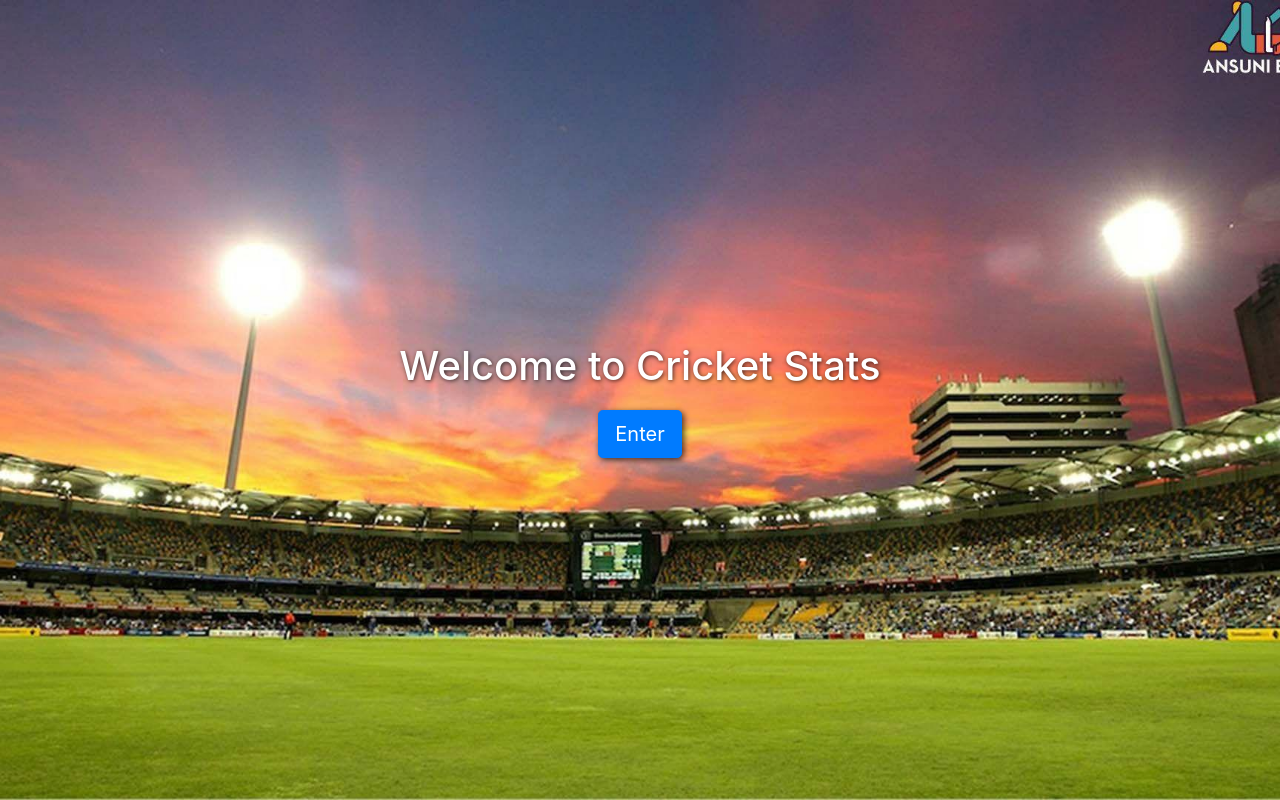
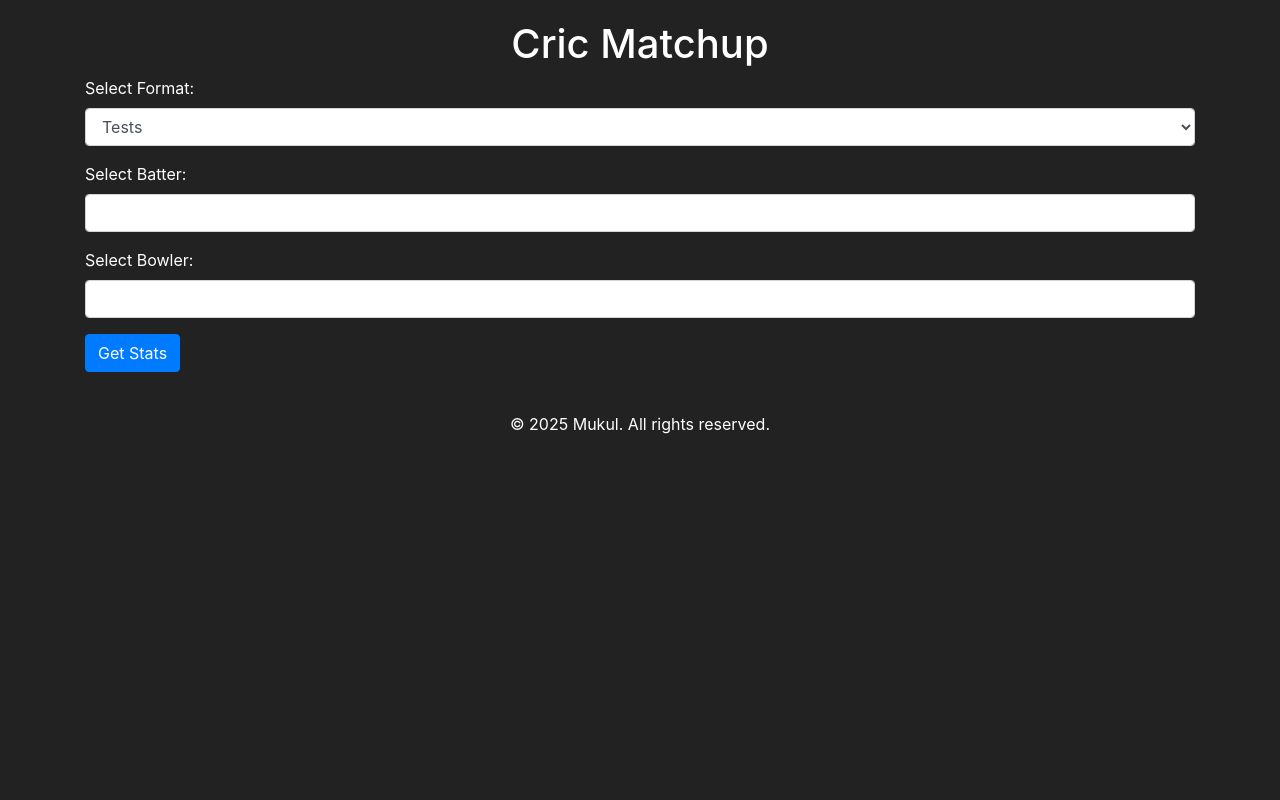
Before and after one commit to mklbasist/cric-matchup, a Flask app: page / in a window 1280 px wide. Run offline with Flask 3, Linux system fonts and the light colour scheme; some libraries are stand-ins or nearby versions.

Commit message:
Update app.py and index.html for Render fixes

```diff
--- a/templates/index.html
+++ b/templates/index.html
@@ -1,117 +1,14 @@
 <!DOCTYPE html>
-<html>
+<html lang="en">
 <head>
-    <title>Cricket Stats</title>
-    <link rel="stylesheet" href="https://maxcdn.bootstrapcdn.com/bootstrap/4.0.0/css/bootstrap.min.css">
-    <style>
-        body {
-            background-image: url("{{ url_for('static', filename='images.jpg') }}");
-            background-size: cover;
-            background-repeat: no-repeat;
-            background-position: center;
-            background-attachment: fixed;
-            color: white;
-            min-height: 100vh;
-        }
-        body::before {
-            content: "";
-            position: fixed;
-            top: 0; left: 0; right: 0; bottom: 0;
-            background: rgba(0, 0, 0, 0.5);
-            z-index: -1;
-        }
-        .container {
-            background-color: rgba(0, 0, 0, 0.5);
-            padding: 20px;
-            border-radius: 10px;
-            margin-top: 30px;
-        }
-    </style>
-    <script>
-    async function search(type) {
-        let input = document.getElementById(type + '_input');
-        let query = input.value;
+    <meta charset="UTF-8">
+    <title>Cric Matchup</title>
+    <link rel="stylesheet" href="https://cdn.jsdelivr.net/npm/bootstrap@4.6.2/dist/css/bootstrap.min.css">
+</head>
+<body style="background:#222; color:white; padding:20px;">
 
-        if (query.length < 1) {
-            document.getElementById(type + '_list').innerHTML = '';
-            return;
-        }
-
-        let response = await fetch(`/search_${type}?query=${query}`);
-        let data = await response.json();
-
-        let list = document.getElementById(type + '_list');
-        list.innerHTML = '';
-        data.forEach(item => {
-            let option = document.createElement('option');
-            option.value = item;
-            list.appendChild(option);
-        });
-    }
-
-    async function getStats() {
-        let format = document.getElementById('format').value;
-        let batter = document.getElementById('batters_input').value;
-        let bowler = document.getElementById('bowlers_input').value;
-
-        let formData = new FormData();
-        formData.append('format', format);
-        formData.append('batter', batter);
-        formData.append('bowler', bowler);
-
-        let response = await fetch('/get_stats', {method: 'POST', body: formData});
-        let stats = await response.json();
-
-        let average = stats.outs > 0 ? (stats.runs / stats.outs).toFixed(2) : "N/A";
-
-        document.getElementById('format_cell').innerText = stats.format;
-        document.getElementById('batter_cell').innerText = stats.batter;
-        document.getElementById('bowler_cell').innerText = stats.bowler;
-        document.getElementById('runs_cell').innerText = stats.runs;
-        document.getElementById('balls_cell').innerText = stats.balls;
-        document.getElementById('outs_cell').innerText = stats.outs;
-        document.getElementById('average_cell').innerText = average;
-        document.getElementById('sr_cell').innerText = stats.strike_rate;
-
-        document.getElementById('stats_table').style.display = 'table';
-    }
-
-    function showMatchup() {
-        document.getElementById('welcome_page').style.display = 'none';
-        document.getElementById('matchup_page').style.display = 'block';
-    }
-    </script>
-</head>
-<body>
-    <!-- Welcome Page -->
-    <div id="welcome_page" style="
-    height: 100vh;
-    display: flex;
-    justify-content: center;
-    align-items: center;
-    background-image: url('{{ url_for('static', filename='3468657.jpg') }}');
-    background-size: cover;
-    background-repeat: no-repeat;
-    background-position: center;
-    color: white;
-    flex-direction: column;
-    text-shadow: 1px 1px 4px rgba(0,0,0,0.7);
-    padding: 20px;
-">
-    <h1 style="margin-bottom: 20px;">Welcome to Cricket Stats</h1>
-    <button class="btn btn-primary btn-lg"
-            style="box-shadow: 2px 2px 6px rgba(0,0,0,0.7);"
-            onclick="showMatchup()">Enter</button>
-</div>
-
-    <!-- Hidden Matchup Stats Page -->
-    <div id="matchup_page" style="display:none;">
 <div class="container">
-            <h1 style="text-align: center; font-size: 3rem; font-weight: bold; margin-bottom: 30px; color: white; text-decoration: underline;">
-                Cricket Matchup
-            </h1>
-
-            <h2>Cricket Batter vs Bowler Stats</h2>
+    <h1 class="text-center">Cric Matchup</h1>
 
     <div class="form-group">
         <label for="format">Select Format:</label>
@@ -160,11 +57,49 @@
             </tr>
         </tbody>
     </table>
-        </div>
 
-        <footer style="text-align:center; padding:10px; color: white; margin-top: 30px;">
+    <footer style="text-align:center; padding:10px; margin-top:30px;">
         &copy; 2025 Mukul. All rights reserved.
     </footer>
 </div>
+
+<script>
+    async function search(type) {
+        const query = document.getElementById(type + "_input").value;
+        if (query.length === 0) return;
+        const res = await fetch(`/${"search_" + type}?query=${query}`);
+        const data = await res.json();
+        const list = document.getElementById(type + "_list");
+        list.innerHTML = "";
+        data.forEach(item => {
+            const option = document.createElement("option");
+            option.value = item;
+            list.appendChild(option);
+        });
+    }
+
+    async function getStats() {
+        const format = document.getElementById("format").value;
+        const batter = document.getElementById("batters_input").value;
+        const bowler = document.getElementById("bowlers_input").value;
+
+        const res = await fetch("/get_stats", {
+            method: "POST",
+            headers: { "Content-Type": "application/json" },
+            body: JSON.stringify({ format, batter, bowler })
+        });
+        const data = await res.json();
+
+        document.getElementById("stats_table").style.display = "table";
+        document.getElementById("format_cell").textContent = data.format;
+        document.getElementById("batter_cell").textContent = data.batter;
+        document.getElementById("bowler_cell").textContent = data.bowler;
+        document.getElementById("runs_cell").textContent = data.runs;
+        document.getElementById("balls_cell").textContent = data.balls;
+        document.getElementById("outs_cell").textContent = data.outs;
+        document.getElementById("average_cell").textContent = data.average;
+        document.getElementById("sr_cell").textContent = data.strike_rate;
+    }
+</script>
 </body>
 </html>
```
Lines whose indentation alone changed are shown as unchanged.
